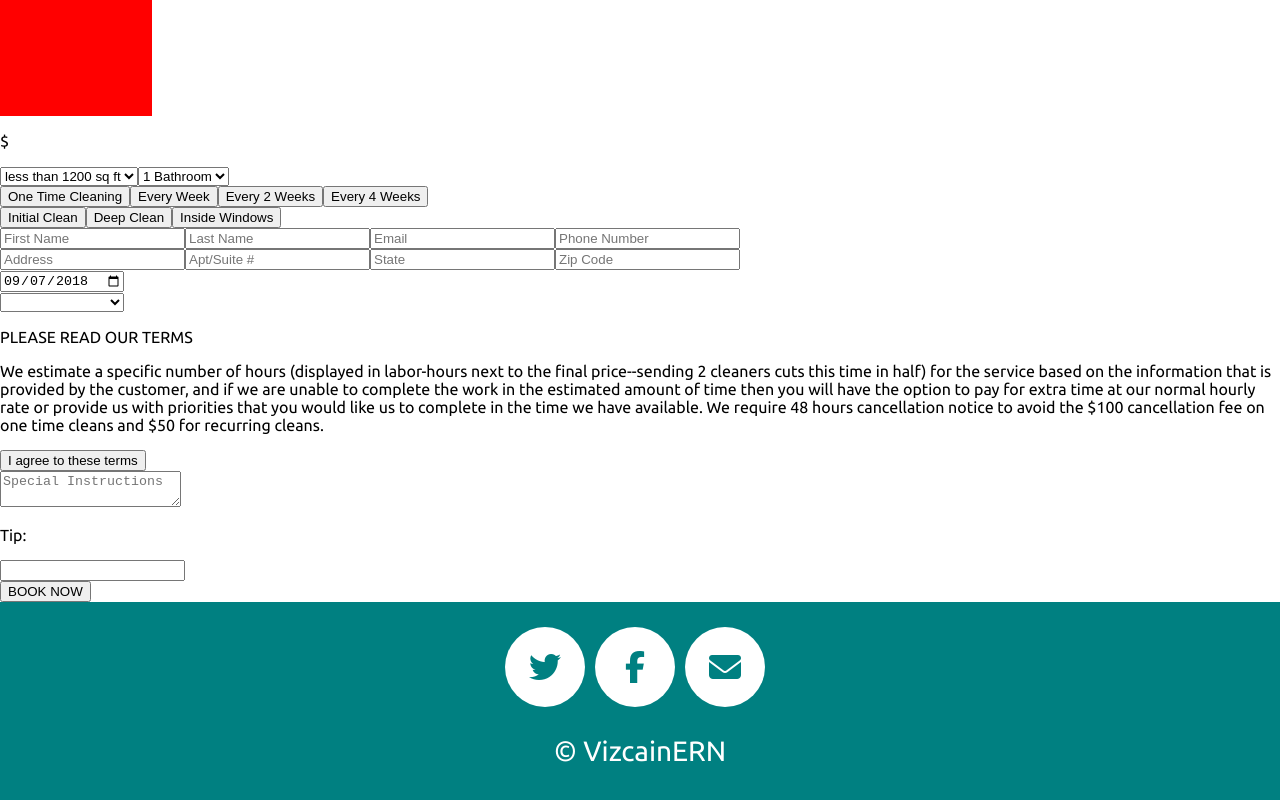
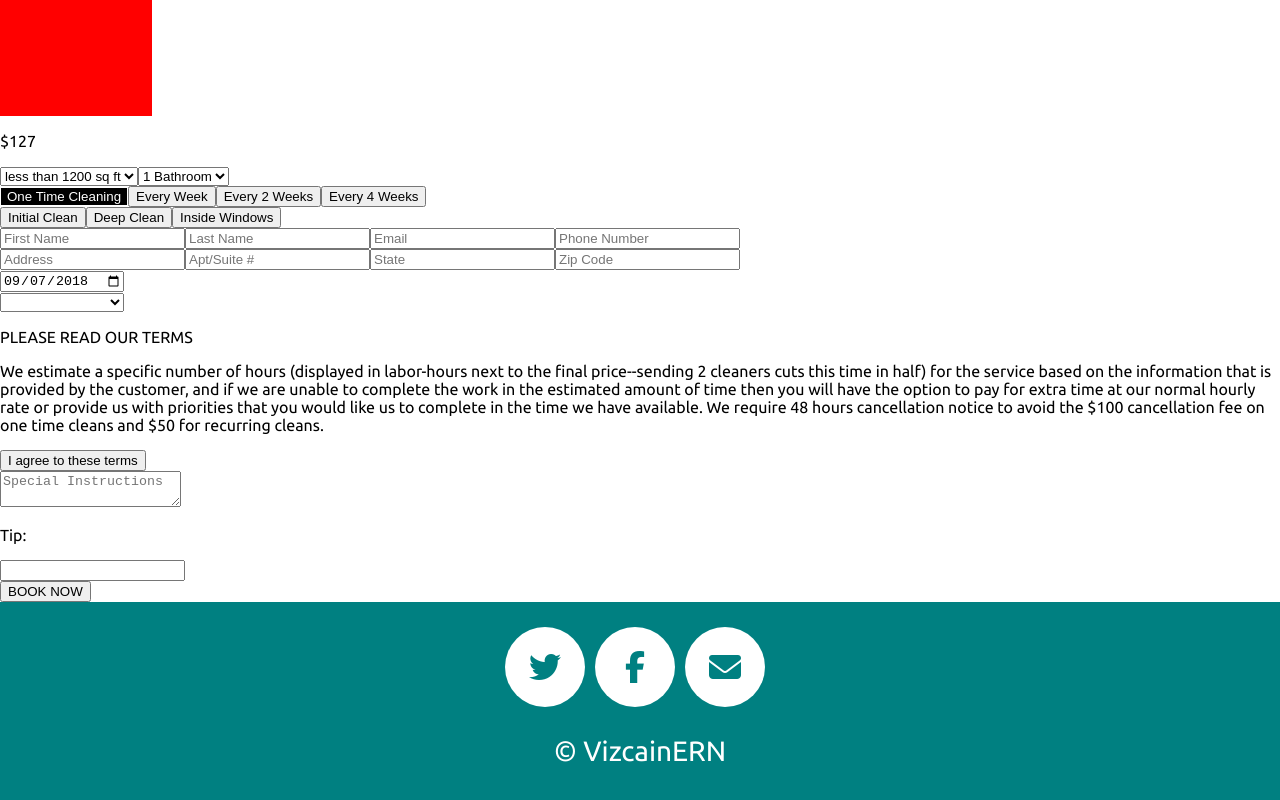
Before and after one commit to ArizonaMangoJuice/vizcaino-ERN, a React (Create React App) app: page / in a window 1280 px wide. Shown: the part 2519-3319 px from the top of the page. Built offline with nearby package versions, Linux system fonts and the light colour scheme.

Commit message:
adding methods for the calculator

```diff
--- a/src/App.css
+++ b/src/App.css
@@ -524,3 +524,11 @@ footer p{
 .hidden{
   display: none;
 }
+
+/* calculators */
+
+.freq-chosen{
+  border: 1px solid;
+  color: white;
+  background: black;
+}
--- a/src/App.js
+++ b/src/App.js
@@ -1,6 +1,6 @@
 import React, { Component } from 'react';
-import WheelReact from 'wheel-react';
-import logo from './logo.svg';
+// import WheelReact from 'wheel-react';
+// import logo from './logo.svg';
 import './App.css';
 import Header from './components/header/Header';
 import Footer from './components/footer/footer';
@@ -39,7 +39,7 @@ class App extends Component {
       <div className="Container">
       <div className={`modal ${this.state.modal ? '' : 'hidden'}`}>
         <div className='inner-modal'>
-          <img src={this.state.content} alt='gallery image' />
+          <img src={this.state.content} alt='gallery' />
           <div className='exit' tabIndex={1} onClick={this.closeModal}>
               <span>X</span>
           </div>
@@ -55,7 +55,7 @@ class App extends Component {
         </section>
         <div className='who-we-are'>
           <div className='container'>
-          <img src='https://images.pexels.com/photos/1321730/pexels-photo-1321730.jpeg?auto=compress&cs=tinysrgb&dpr=2&h=750&w=1260'/>
+          <img src='https://images.pexels.com/photos/1321730/pexels-photo-1321730.jpeg?auto=compress&cs=tinysrgb&dpr=2&h=750&w=1260' alt='lady cleaning'/>
           <div className='who-we-are-content'>
             <h2>Who we are</h2>
             <p>
--- a/src/components/calculator/Calculator.js
+++ b/src/components/calculator/Calculator.js
@@ -28,9 +28,24 @@ export default class Calculator extends Component{
       homeAccess: '',
       other: '',
       tip: '',
-      agree: false
+      agree: false,
+      total: 127,
+      frequency: 0
     }
   }
+
+  componentDidUpdate (prevProps, prevState, snapshot){
+    console.log(prevState, this.state);
+    for(let key in prevState){
+      if(prevState[key] !== this.state[key]){
+        this.setState({
+          total: this.state.sizeprice + this.state.bathroomPrice + this.state.frequency
+        })
+        return;
+      }
+    }
+  }
+
 
   squareFeet = (e) => {
     console.log(e.target.value);
@@ -84,7 +99,7 @@ export default class Calculator extends Component{
   }
 
   bathrooms = (e) => {
-    let bathrooms = parseInt(e.target.value);
+    let bathrooms = parseInt(e.target.value,10);
     let bathroomPrice;
     switch(bathrooms){
       case 1:
@@ -129,15 +144,44 @@ export default class Calculator extends Component{
     })
   )
 
+  frequency = (e) => {
+    console.log(e.target.innerHTML);
+    let week = e.target.innerHTML;
+    // console.log('test', test);
+    switch(week){
+      case 'One Time Cleaning':
+        this.setState({
+          frequency: 0
+        })
+        break;
+      case 'Every Week':
+        this.setState({
+          frequency: -25
+        })
+        break;
+      case 'Every 2 Weeks':
+        this.setState({
+          frequency: -21
+        })
+        break;
+      case 'Every 4 Weeks':
+        this.setState({
+          frequency: -10
+        })
+        break;
+
+    }
+  }
+
   render(){
     console.log(this.state.date);
     return <div className='calculator'>
       <div className='output-container'>
-        <div class='scale-in-ver-top'></div>
+        <div className='scale-in-ver-top'></div>
       </div>
       <div className='price-result'>
         <p>
-          ${this.state.price}
+          ${this.state.total}
         </p>
       </div>
       <div>
@@ -165,17 +209,17 @@ export default class Calculator extends Component{
 
 
         <div className='frequency'>
-          <button>
-            <span>One Time Cleaning</span>
+          <button onClick={this.frequency} className={this.state.frequency == 0 ? 'freq-chosen' : ''}>
+            One Time Cleaning
           </button>
-          <button>
-            <span>Every Week</span>
+          <button onClick={this.frequency} className={this.state.frequency == -25 ? 'freq-chosen' : ''}>
+            Every Week
           </button>
-          <button>
-            <span>Every 2 Weeks</span>
+          <button onClick={this.frequency} className={this.state.frequency == -21 ? 'freq-chosen' : ''}>
+            Every 2 Weeks
           </button>
-          <button>
-            <span>Every 4 Weeks</span>
+          <button onClick={this.frequency} className={this.state.frequency == -10 ? 'freq-chosen' : ''}>
+            Every 4 Weeks
           </button>
         </div>
 
--- a/src/components/images/Images.js
+++ b/src/components/images/Images.js
@@ -29,7 +29,7 @@ class Images extends Component{
       onMouseEnter={(e) => this.mouseEnter(e)}
       onMouseLeave={() => this.mouseLeave()}
       >
-    <img src={this.props.imgSrc}/>
+    <img src={this.props.imgSrc} alt='houses that are cleaned'/>
     <div  data-images={this.props.imgSrc}
       className={this.state.hovered[0] === true
       ? 'image-info'
```
